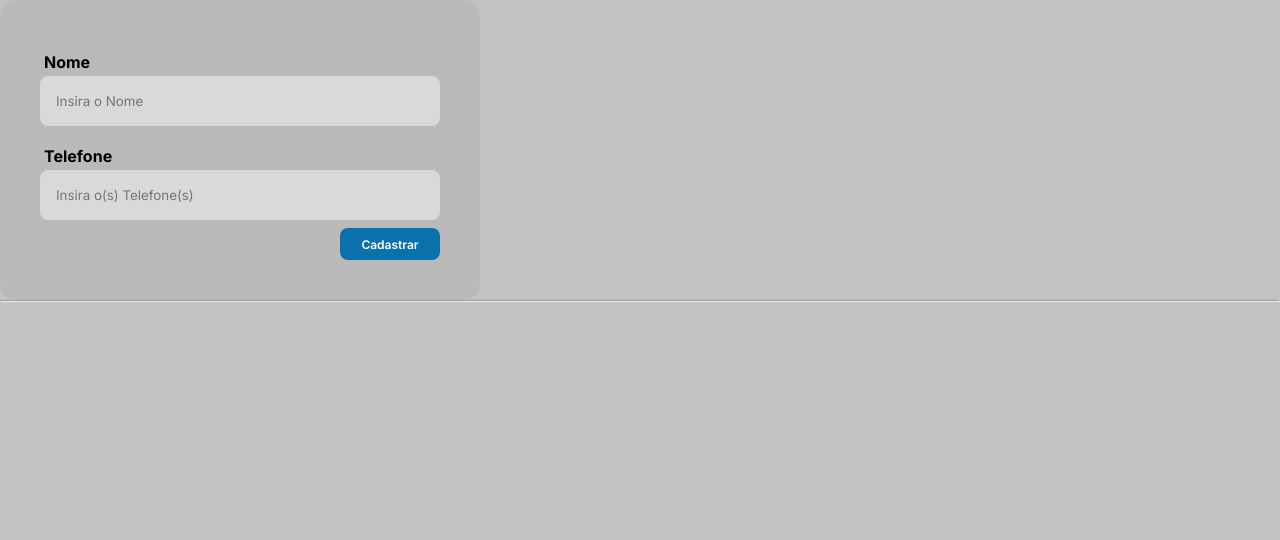
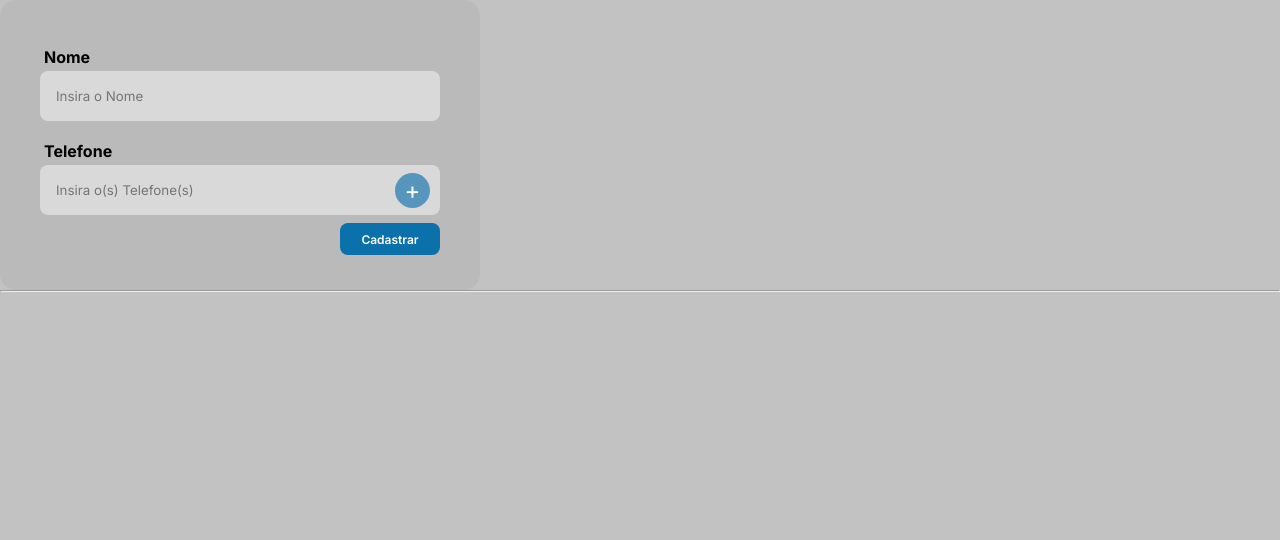
Before and after one commit to Projetos-Pucc/lista-telefonica, a PHP site: page / in a window 1280 px wide. Shown: the part 95-635 px from the top of the page. Run offline with PHP 8.4, Linux system fonts and the light colour scheme.

Commit message:
✨ feat: adicao de multiplos telefones (max 2)

```diff
--- a/src/index.html
+++ b/src/index.html
@@ -31,8 +31,12 @@
                 </div>
                 <div class="linha-form">
                     <label for="telefone">Telefone</label>
-                    <input type="tel" id="telefone" name="tel" placeholder="Insira o(s) Telefone(s)"class="campo-form">
+                    <div class="campo-form-group-icon">
+                        <input type="tel" id="telefone" name="tel[]" placeholder="Insira o(s) Telefone(s)"class="campo-form campo-form-input-icon">
+                        <button class="campo-form-icon" id="input-add-phone">+</button>
+                    </div>
                 </div>
+                <div id="more-buttons"></div>
                 <div class="botao-form">
                     <input type="submit" value="Cadastrar">
                 </div>
--- a/src/scripts.js
+++ b/src/scripts.js
@@ -1 +1,19 @@
-console.log('hello world')
+const button = document.querySelector("#input-add-phone")
+const container = document.querySelector("#more-buttons")
+let total = 1;
+
+button.addEventListener("click", (e) => {
+    e.preventDefault()
+    if (total < 2) {
+        container.innerHTML += `
+        <div class="linha-form">
+            <label for="telefone">Telefone</label>
+                <input type="tel" id="telefone" name="tel[]" placeholder="Insira o(s) Telefone(s)"class="campo-form campo-form-input-icon">
+        </div>
+                    `
+        total++
+    } else {
+        alert("Você só pode inserir dois telefones!")
+    }
+    console.log('teste')
+})
--- a/src/styles.css
+++ b/src/styles.css
@@ -22,7 +22,7 @@ body{
 .formulario form{
     display: flex;
     width: 480px;
-    height:300px;
+    padding: 35px 0;
     background-color: #BABABA;
     flex-direction: column;
     align-items: center;
@@ -52,6 +52,31 @@ body{
 
 }
 
+.campo-form-group-icon {
+    position: relative;
+}
+
+.campo-form-icon {
+    position: absolute;
+    right: 10px;
+    top: 8px;
+    background-color: rgba(10, 112, 171, 0.63);
+    color: white;
+    width: 35px;
+    height: 35px;
+    border-radius: 50%;
+    font-size: 24px;
+    border: 0;
+    outline: 0;
+    cursor: pointer;
+}
+
+.campo-form-icon:hover {
+    color: rgba(10, 112, 171, 0.63);
+    background-color: white;
+    transition: 660ms;
+}
+
 .botao-form input[type=submit]{
     border:0;
     outline: 0;
```
